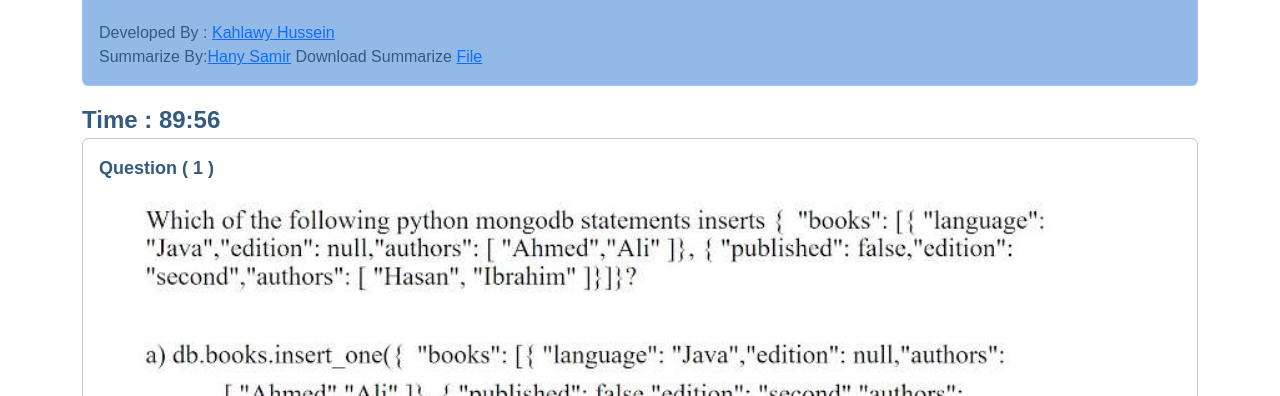
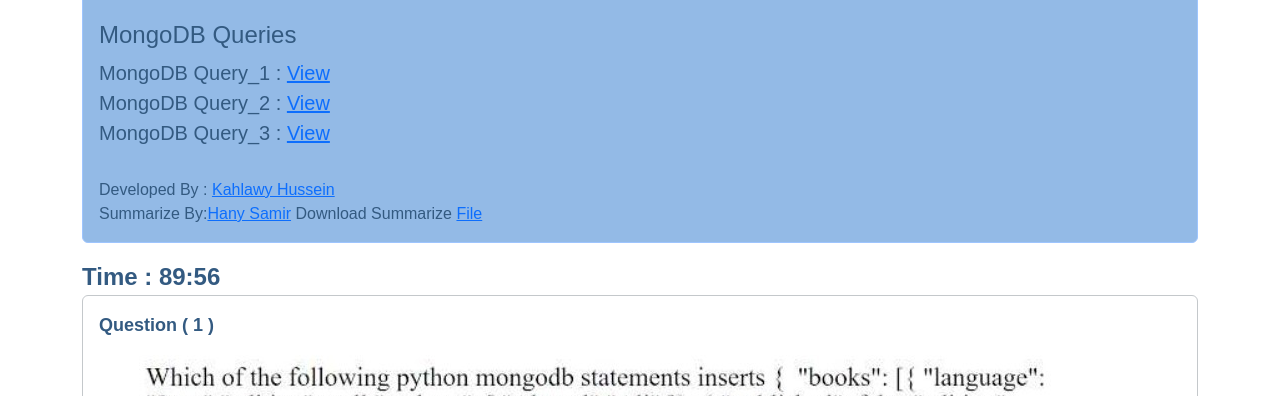
Before and after one commit to kahlawy/Quiz, a plain HTML site: page index.html in a window 1280 px wide. Shown: the part 404-800 px from the top of the page. Drawn offline with nearby package versions, Linux system fonts and the light colour scheme.

Commit message:
Update index.html

```diff
--- a/index.html
+++ b/index.html
@@ -112,6 +112,12 @@
     <div class="alert alert-primary" role="alert">
       <!-- <h1 class="text-center mb-4 ">Software Quality Assurance</h1>-->
       <h2 class="text-center mb-4 ">Sample Questions for 2023/2024</h2>
+      <div class="lead">
+      <h4>MongoDB Queries</h4>
+      MongoDB Query_1 : <a href="code1.html" target="_blank">View</a><br>
+      MongoDB Query_2 : <a href="code2.html" target="_blank">View</a><br>
+      MongoDB Query_3 : <a href="code3.html" target="_blank">View</a><br> <br>
+    </div>
       Developed By : <a href="mailto:Kahlawy@gmail.com" target="_blank">Kahlawy Hussein</a><br>
       Summarize By:<a href="https://cheatography.com/hanysamir/cheat-sheets/mongodb-cheat-sheet-issr-master/" target="_blank">Hany Samir</a> Download Summarize
       <a href="hanysamir_mongodb-cheat-sheet-issr-master.pdf" target="_blank"> File</a>
```
